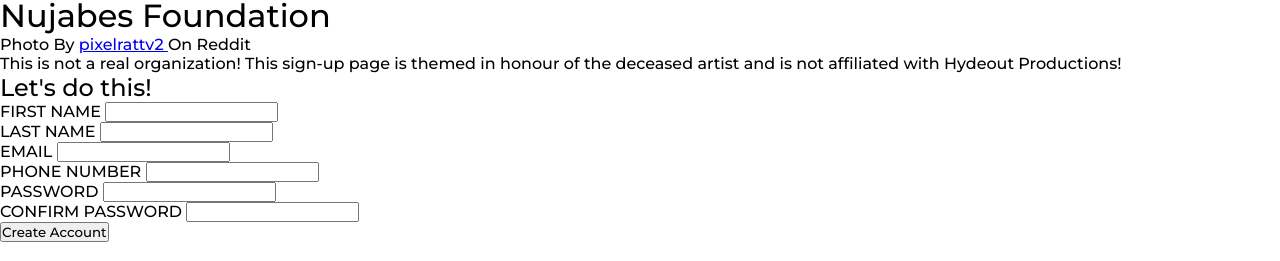
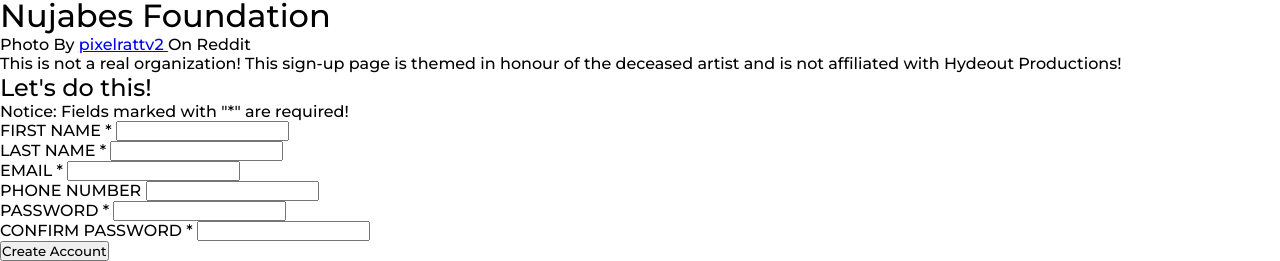
Before and after one commit to jmagali/odin-sign-up-form, a plain HTML site: page index.html in a window 1280 px wide. Shown: the part 2428-2689 px from the top of the page. Drawn offline with Linux system fonts and the light colour scheme.

Commit message:
Indicate required fields

```diff
--- a/index.html
+++ b/index.html
@@ -32,35 +32,36 @@
 
         <form action="" method="post" id="sign-up">
             <h2>Let's do this!</h2>
+            <p class="required">Notice: Fields marked with "*" are required!</p>
 
             <div class="input-container">
-                <label for="f-name">FIRST NAME</label>
+                <label for="f-name">FIRST NAME *</label>
                 <input id="f-name" type="text" required name="f-name">
             </div>
 
             <div class="input-container">
-                <label for="l-name">LAST NAME</label>
+                <label for="l-name">LAST NAME *</label>
                 <input id="l-name" type="text" required name="l-name">
             </div>
 
             <div class="input-container">
-                <label for="mail">EMAIL</label>
+                <label for="mail">EMAIL *</label>
                 <input id="mail" type="email" required name="mail">
             </div>
 
             <div class="input-container">
                 <label for="phone">PHONE NUMBER</label>
-                <input id="phone" type="tel" required name="phone">
+                <input id="phone" type="tel" name="phone">
             </div>
 
             <div class="input-container">
-                <label for="password">PASSWORD</label>
+                <label for="password">PASSWORD *</label>
                 <input id="password" type="password" required name="password" minlength="8">
             </div>
 
 
             <div class="input-container">
-                <label for="c-password">CONFIRM PASSWORD</label>
+                <label for="c-password">CONFIRM PASSWORD *</label>
                 <input id="c-password" type="password" required name="c-password" minlength="8">
             </div>
         </form>
```
